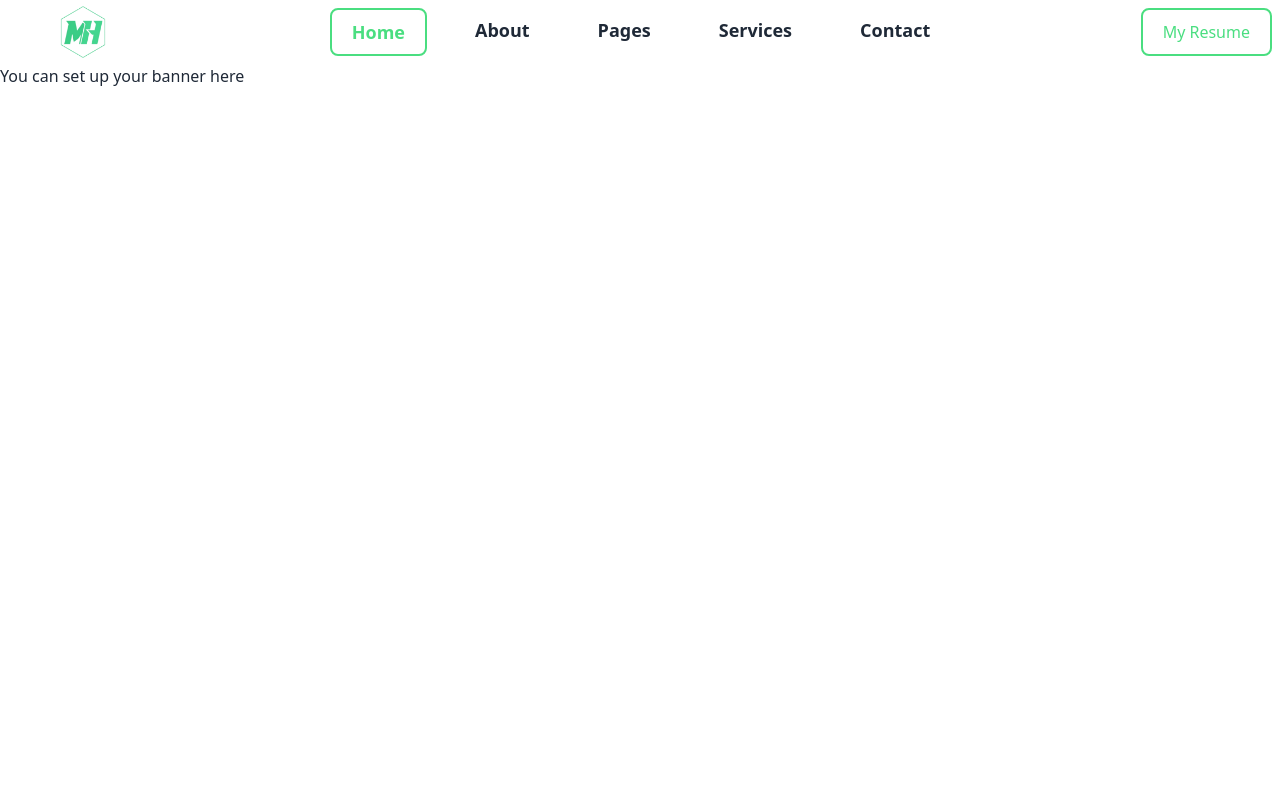
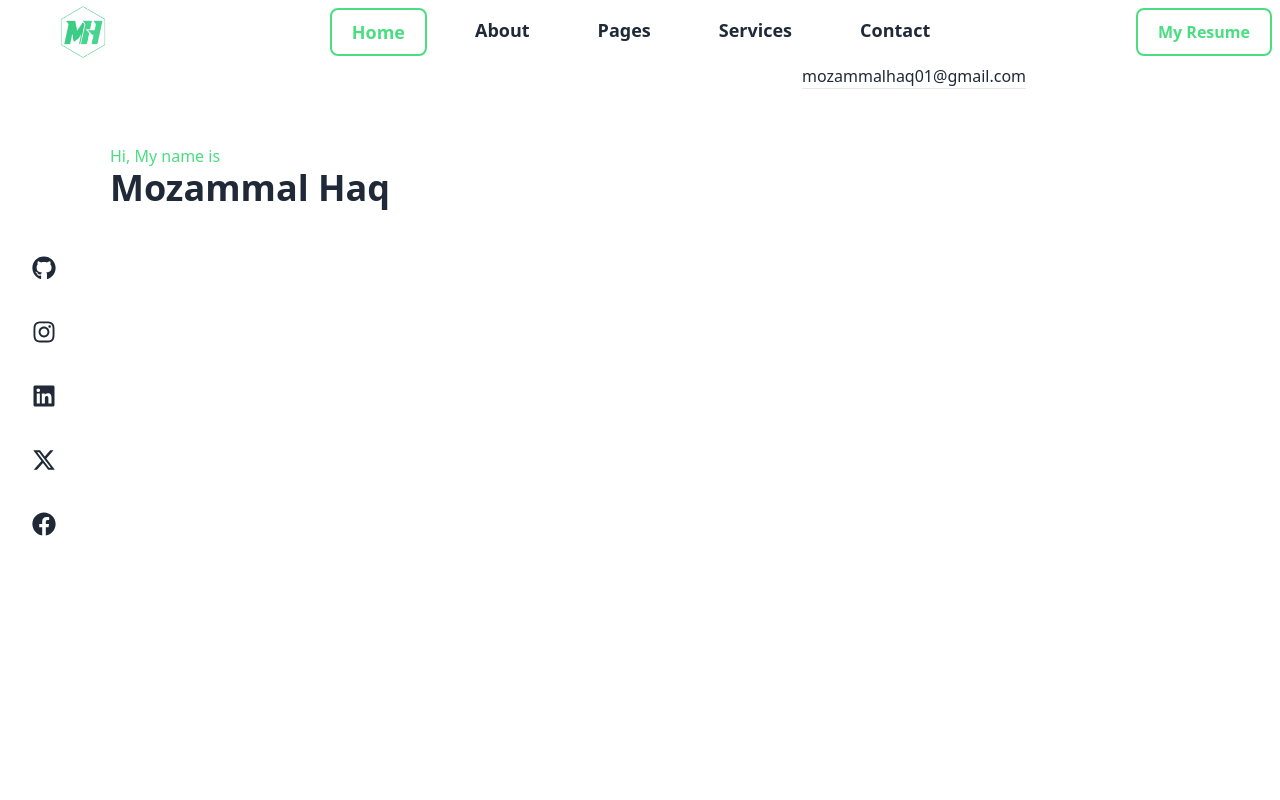
Before and after one commit to mozammal01/mozammal-haq, a React (Vite) app: page / in a window 1280 px wide. Shown: the top 800 px of the page. Built offline with nearby package versions, Linux system fonts and the light colour scheme.

Commit message:
left side nav updated

```diff
--- a/src/index.css
+++ b/src/index.css
@@ -1,3 +1,59 @@
 @tailwind base;
 @tailwind components;
 @tailwind utilities;
+
+@import url('https://fonts.googleapis.com/css2?family=Poppins:wght@100;200;300;400;500;600;700;800;900&display=swap');
+
+.poppins-thin {
+  font-family: "Poppins", sans-serif;
+  font-weight: 100;
+  font-style: normal;
+}
+
+.poppins-extralight {
+  font-family: "Poppins", sans-serif;
+  font-weight: 200;
+  font-style: normal;
+}
+
+.poppins-light {
+  font-family: "Poppins", sans-serif;
+  font-weight: 300;
+  font-style: normal;
+}
+
+.poppins-regular {
+  font-family: "Poppins", sans-serif;
+  font-weight: 400;
+  font-style: normal;
+}
+
+.poppins-medium {
+  font-family: "Poppins", sans-serif;
+  font-weight: 500;
+  font-style: normal;
+}
+
+.poppins-semibold {
+  font-family: "Poppins", sans-serif;
+  font-weight: 600;
+  font-style: normal;
+}
+
+.poppins-bold {
+  font-family: "Poppins", sans-serif;
+  font-weight: 700;
+  font-style: normal;
+}
+
+.poppins-extrabold {
+  font-family: "Poppins", sans-serif;
+  font-weight: 800;
+  font-style: normal;
+}
+
+.poppins-black {
+  font-family: "Poppins", sans-serif;
+  font-weight: 900;
+  font-style: normal;
+}
--- a/src/layout/Root.jsx
+++ b/src/layout/Root.jsx
@@ -1,14 +1,26 @@
 import { Outlet } from "react-router-dom";
 import Navbar from "../pages/Navbar/Navbar";
 import Footer from "../pages/Footer/Footer";
+import LeftSideNav from "../pages/Navbar/LeftSideNav";
+import RightSideNav from "../pages/Navbar/RightSideNav";
 
 const Root = () => {
   return (
     <div>
       <Navbar></Navbar>
-      <div className="max-w-7xl mx-auto min-h-screen">
-        <Outlet></Outlet>
+
+      <div className="grid grid-cols-12 gap-10">
+        <div className="col-span-1">
+          <LeftSideNav />
+        </div>
+        <div className="col-span-6 min-h-screen">
+          <Outlet></Outlet>
+        </div>
+        <div className="col-span-5">
+          <RightSideNav />
+        </div>
       </div>
+
       <Footer></Footer>
     </div>
   );
--- a/src/main.jsx
+++ b/src/main.jsx
@@ -4,6 +4,7 @@ import './index.css'
 import { RouterProvider } from "react-router-dom";
 import router from './routes/router.jsx';
 import { HelmetProvider } from 'react-helmet-async';
+
 
 createRoot(document.getElementById('root')).render(
   <StrictMode>
--- a/src/pages/Footer/Footer.jsx
+++ b/src/pages/Footer/Footer.jsx
@@ -2,7 +2,9 @@ import logo from '../../assets/logo.png'
 
 const Footer = () => {
   return (
-    <footer className="footer bg-base-200 text-base-content p-10">
+    <div className='bg-base-200 text-base-content'>
+
+    <footer className="footer p-10 max-w-5xl mx-auto">
       <aside>
         <div>
           <img className='ms-9' src={logo} width={100} alt="logo" />
@@ -35,6 +37,7 @@ const Footer = () => {
         <a className="link link-hover">Cookie policy</a>
       </nav>
     </footer>
+    </div>
   );
 };
 
--- a/src/pages/Home/Banner/Banner.jsx
+++ b/src/pages/Home/Banner/Banner.jsx
@@ -1,9 +1,10 @@
-import React from 'react';
-
 const Banner = () => {
   return (
-    <div>
-      You can set up your banner here
+    <div className="my-20">
+      <span className="text-green-400">
+        Hi, My name is
+      </span>
+      <h2 className="text-4xl font-bold">Mozammal Haq</h2>
     </div>
   );
 };
--- /dev/null
+++ b/src/pages/Navbar/LeftSideNav.jsx
@@ -0,0 +1,20 @@
+import { FaGithub, FaInstagram, FaLinkedin, FaFacebook } from "react-icons/fa";
+import { FaXTwitter } from "react-icons/fa6";
+
+
+const LeftSideNav = () => {
+  return (
+    <div className="min-h-screen mx-8 fixed">
+      <div className="flex flex-col justify-center items-center gap-10 text-2xl mt-48">
+      <FaGithub />
+      <FaInstagram />
+      <FaLinkedin />
+      <FaXTwitter />
+      <FaFacebook />
+      </div>
+
+    </div>
+  );
+};
+
+export default LeftSideNav;
--- a/src/pages/Navbar/Navbar.jsx
+++ b/src/pages/Navbar/Navbar.jsx
@@ -106,7 +106,7 @@ const Navbar = () => {
         </ul>
       </div>
       <div className="navbar-end">
-        <UpToDown btnText='My Resume'/>
+        <UpToDown className='font-bold' btnText='My Resume'/>
       </div>
     </div>
   );
--- /dev/null
+++ b/src/pages/Navbar/RightSideNav.jsx
@@ -0,0 +1,12 @@
+const RightSideNav = () => {
+  return (
+    <div className="min-h-screen mx-8 fixed">
+      <div className="">
+       <p>mozammalhaq01@gmail.com</p>
+       <hr />
+      </div>
+    </div>
+  );
+};
+
+export default RightSideNav;
```
